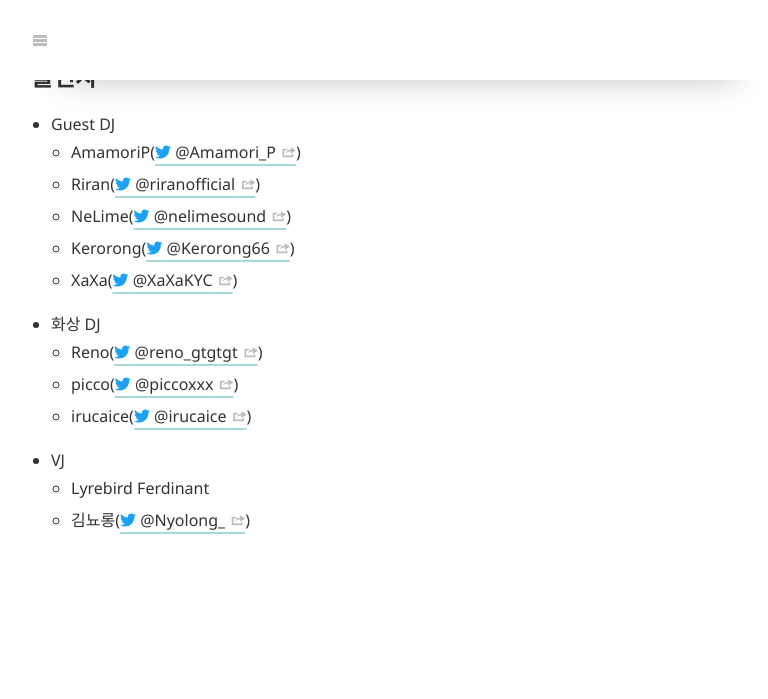
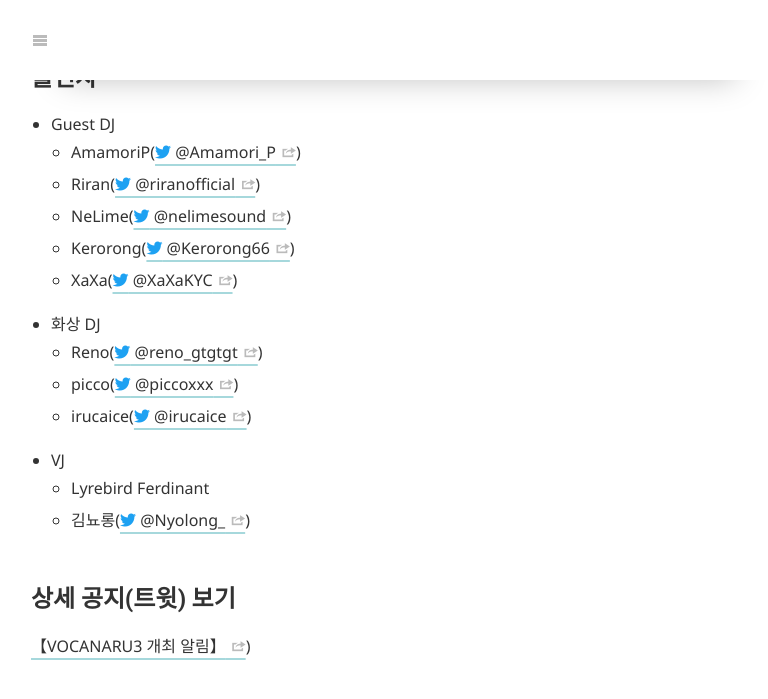
Before and after one commit to MikuWallets/MikuWallets-Blog, a Jekyll site: the page built from _works/vocanaru3.md, in a window 1280 px wide and 900 px high, scrolled down 1213 px. Shown: the top 699 px of the window, without its empty margins (369-1137 px from the left). Built offline with Jekyll 4.4.1, drawn with Linux system fonts in a browser that asks for light colours; cached includes are drawn as plain includes; nearby versions of some CDN libraries; some web fonts are replaced; library files that are not in the unit come from our copies.

Commit message:
날짜 수정, 상세공지트윗링크

```diff
--- a/_works/vocanaru3.md
+++ b/_works/vocanaru3.md
@@ -40,6 +41,9 @@ description: |
   - Lyrebird Ferdinant
   - 김뇨롱([<i class="fab fa-twitter" style="color: #1DA1F2;"></i> @Nyolong_](https://twitter.com/Nyolong_){: target="_blank"})
 
+## 상세 공지(트윗) 보기
+[【VOCANARU3 개최 알림】](https://twitter.com/MikuWallets/status/1534128120156274688?s=20&t=ZaTBbR5j5e4Xpfwj-VrORA){: target="_blank"})
+
 <!--
 ## 사진
 ![photo](/assets/img/project/2019_vocanaru2_phototime.jpg){: loading="lazy"}
```
Also changed, not shown: other parts of _works/vocanaru3.md (+2 -1 lines).
